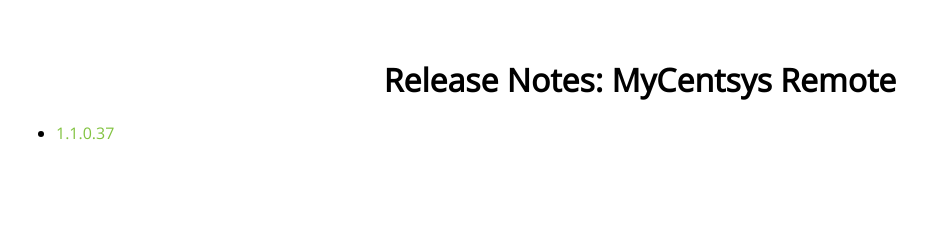
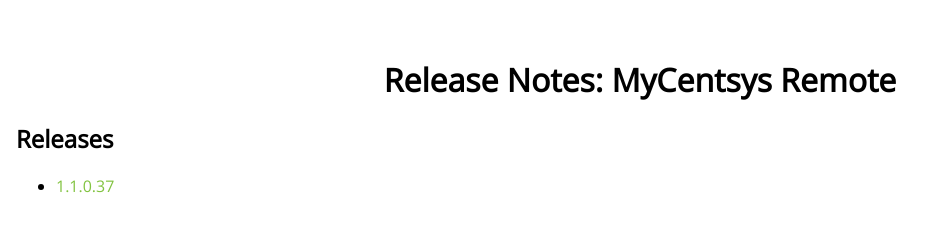
Before and after one commit to Centurion-Systems/ReleaseNotes, a plain HTML site: page MyCentsysRemote/index.html in a window 1280 px wide. Shown: the part 184-416 px from the top of the page, without its empty margins (0-941 px from the left). Drawn offline with nearby package versions, Linux system fonts and the light colour scheme.

Commit message:
Added missing Releases heading to MyCentsys Remote Releases page

```diff
--- a/MyCentsysRemote/index.html
+++ b/MyCentsysRemote/index.html
@@ -11,6 +11,7 @@
 <body>
     <img src="../Images/Centurion-Systems-Logo.jpg" class="center" style="width: 12em; margin-bottom: 5em;"/>
     <div class="container; center"><h1>Release Notes: MyCentsys Remote</h1></div>
+    <h2>Releases</h2>
 
     <ul>
         <li><a href="1.1.0.37.html">1.1.0.37</a></li>
```
